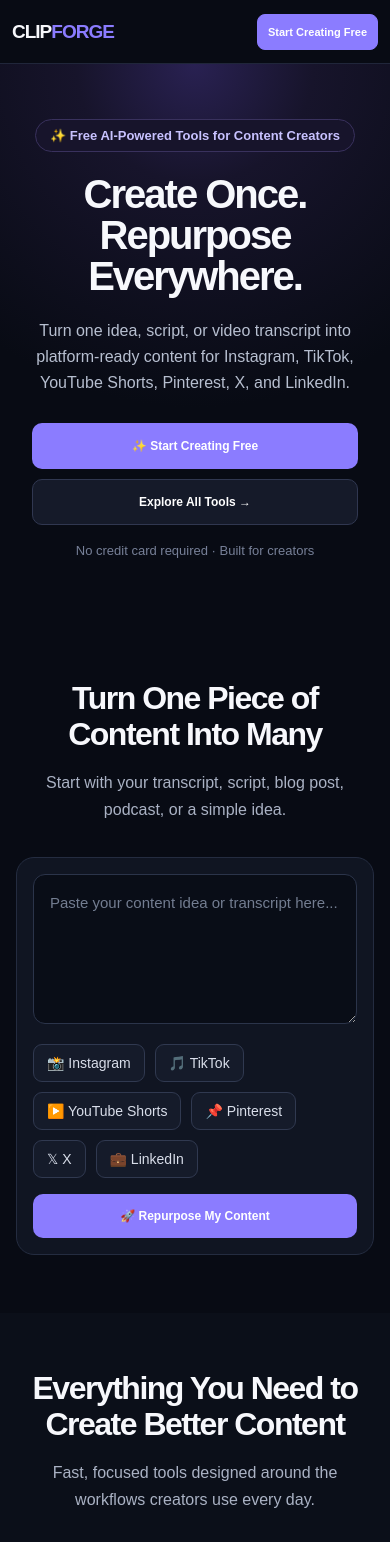
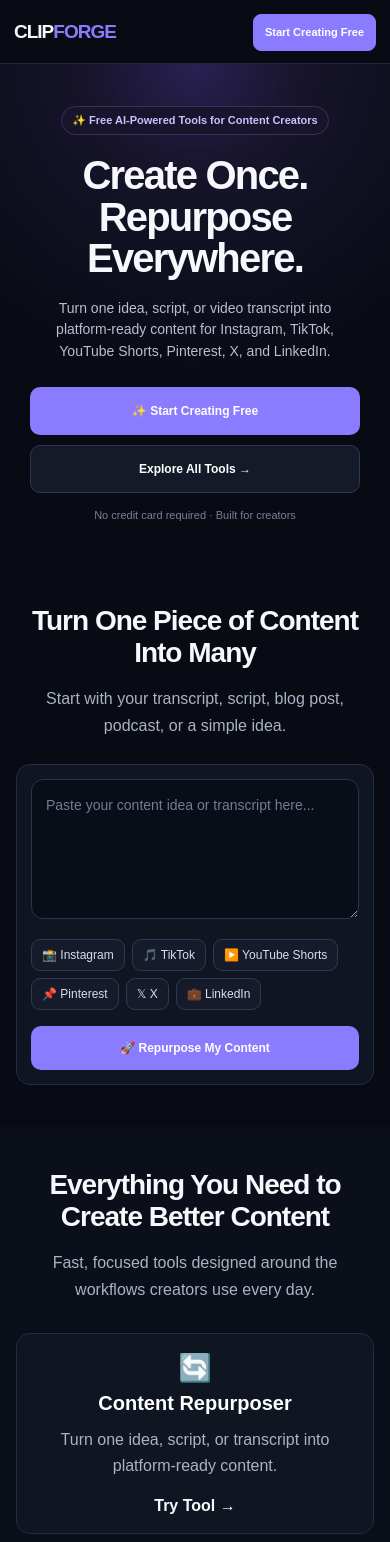
Before and after one commit to shailesh21983/clipforge, a Next.js app in the folder clipforge/: page / in a window 390 px wide. Shown: the top 1542 px of the page. Built offline with nearby package versions, Linux system fonts and the light colour scheme.

Commit message:
Update globals.css

```diff
--- a/clipforge/app/globals.css
+++ b/clipforge/app/globals.css
@@ -1138,4 +1138,224 @@
   .tool-hero h1 {
     font-size: 31px;
   }
+}/* =========================================================
+   FINAL MOBILE POLISH
+   Desktop styles remain unchanged
+========================================================= */
+
+@media (max-width: 760px) {
+
+  /* Hero */
+  .hero {
+    padding: 48px 16px 48px;
+  }
+
+  .hero .badge {
+    max-width: 100%;
+    padding: 7px 12px;
+    font-size: 12px;
+  }
+
+  .hero h1 {
+    margin: 20px auto 18px;
+    font-size: 44px;
+    line-height: 1.04;
+    letter-spacing: -2px;
+  }
+
+  .hero p {
+    max-width: 520px;
+    margin-bottom: 24px;
+    font-size: 15px;
+    line-height: 1.55;
+  }
+
+  /* Buttons */
+  .actions {
+    width: 100%;
+    max-width: 420px;
+    margin: 0 auto;
+    gap: 10px;
+  }
+
+  .actions .btn {
+    width: 100%;
+    min-height: 48px;
+  }
+
+  .trust {
+    margin-top: 16px;
+    font-size: 12px;
+  }
+
+  /* Homepage sections */
+  .section {
+    padding: 48px 0;
+  }
+
+  .section h2 {
+    font-size: 30px;
+    line-height: 1.15;
+    letter-spacing: -1px;
+  }
+
+  /* Content repurposer */
+  .toolbox {
+    margin-top: 24px;
+    padding: 14px;
+    border-radius: 14px;
+  }
+
+  .textarea {
+    min-height: 140px;
+    padding: 14px;
+    font-size: 14px;
+  }
+
+  .chips {
+    gap: 7px;
+  }
+
+  .chip {
+    padding: 8px 10px;
+    font-size: 12px;
+  }
+
+  /* Cards */
+  .grid,
+  .tools-grid {
+    gap: 12px;
+    margin-top: 24px;
+  }
+
+  .card,
+  .tool-card {
+    padding: 18px;
+    border-radius: 14px;
+  }
+
+  /* Aspect ratio */
+  .tool-page {
+    padding-bottom: 60px;
+  }
+
+  .tool-hero {
+    padding-top: 45px;
+    margin-bottom: 32px;
+  }
+
+  .tool-hero h1 {
+    margin-top: 20px;
+    font-size: 40px;
+    line-height: 1.05;
+  }
+
+  .tool-hero p {
+    font-size: 14px;
+    line-height: 1.6;
+  }
+
+  .calculator-card {
+    padding: 16px;
+    border-radius: 14px;
+  }
+
+  .popular-section {
+    margin-top: 40px;
+  }
+
+  .popular-section h2,
+  .tool-content h2,
+  .steps-section h2 {
+    font-size: 27px;
+  }
+
+  .tool-content {
+    margin-top: 50px;
+  }
+
+  .steps-section {
+    margin-top: 50px;
+  }
 }
+
+
+/* =========================================================
+   SMALL PHONES
+========================================================= */
+
+@media (max-width: 420px) {
+
+  .header-inner {
+    padding: 0 14px;
+  }
+
+  .site-logo {
+    font-size: 19px;
+  }
+
+  .header-cta {
+    min-height: 37px;
+    padding: 0 11px;
+    font-size: 11px;
+  }
+
+  .hero {
+    padding: 42px 14px 42px;
+  }
+
+  .hero .badge {
+    font-size: 11px;
+    padding: 7px 10px;
+  }
+
+  .hero h1 {
+    font-size: 40px;
+    letter-spacing: -1.8px;
+  }
+
+  .hero p {
+    font-size: 14px;
+  }
+
+  .trust {
+    font-size: 11px;
+  }
+
+  .section {
+    padding: 42px 0;
+  }
+
+  .section h2 {
+    font-size: 28px;
+  }
+
+  .tool-hero {
+    padding-top: 40px;
+  }
+
+  .tool-hero h1 {
+    font-size: 34px;
+  }
+
+  .tool-hero p {
+    font-size: 14px;
+  }
+
+  .ratio-grid {
+    gap: 8px;
+  }
+
+  .ratio-card {
+    min-height: 76px;
+    padding: 11px;
+  }
+
+  .ratio-card strong {
+    font-size: 17px;
+  }
+
+  .ratio-card span {
+    font-size: 9px;
+  }
+}
```
